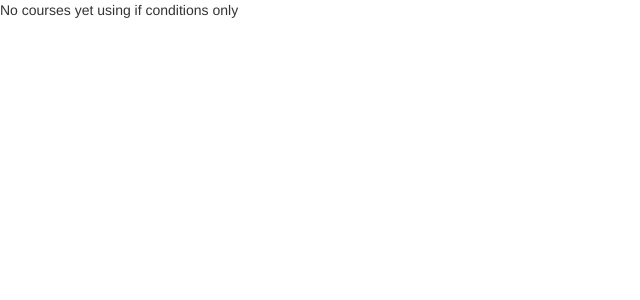
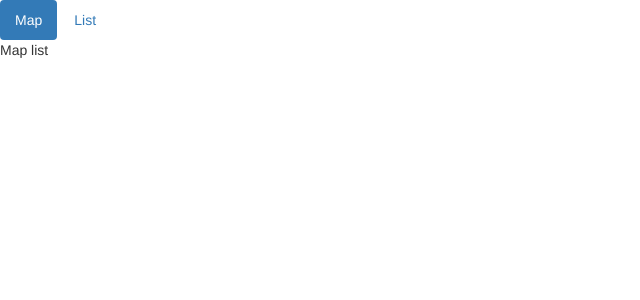
Before and after one commit to devkhalil1337/angular-tutorial, an Angular app: page / in a window 1280 px wide. Shown: the top 300 px of the page, without its empty margins (0-640 px from the left). Built offline with nearby package versions, Linux system fonts and the light colour scheme.

Commit message:
ngSwitch

```diff
--- a/src/app/app.component.html
+++ b/src/app/app.component.html
@@ -1,16 +1,40 @@
 
-<div *ngIf="courses.length > 0; then course else nocourse"></div>
+<ul class="nav nav-pills">
+    <li [class.active] = "viewMode == 'map'"><a (click)="viewMode = 'map'">Map</a></li>
+    <li [class.active] = "viewMode == 'list'"><a (click)="viewMode = 'list'">List</a></li>
+</ul>
+
+<div [ngSwitch]="viewMode">
+    <div *ngSwitchCase="'map'">Map list</div>
+    <div *ngSwitchCase="'list'">List</div>
+    <div *ngSwitchDefault>Otherwise</div>
+</div>
+
+
+
+
+
+
+
+
+
+
+
+
+
+
+<!-- <div *ngIf="courses.length > 0; then course else nocourse"></div> -->
 
 <!-- using templates -->
-<ng-template #course>
+<!-- <ng-template #course>
     List of Courses
 </ng-template>
 <ng-template #nocourse>
     No courses yet
-</ng-template>
+</ng-template> -->
 
 
-using if conditions only
+<!-- using if conditions only -->
 <!-- <div *ngIf="courses.length > 0">
     List of Courses
 </div>
--- a/src/app/app.component.ts
+++ b/src/app/app.component.ts
@@ -8,6 +8,10 @@ import { FavoriteChangedEventArgs } from './favorite/favorite.component';
   encapsulation:ViewEncapsulation.None
 })
 export class AppComponent {
+
+
+  viewMode = "map";
+
 
 
   courses = [];
```
